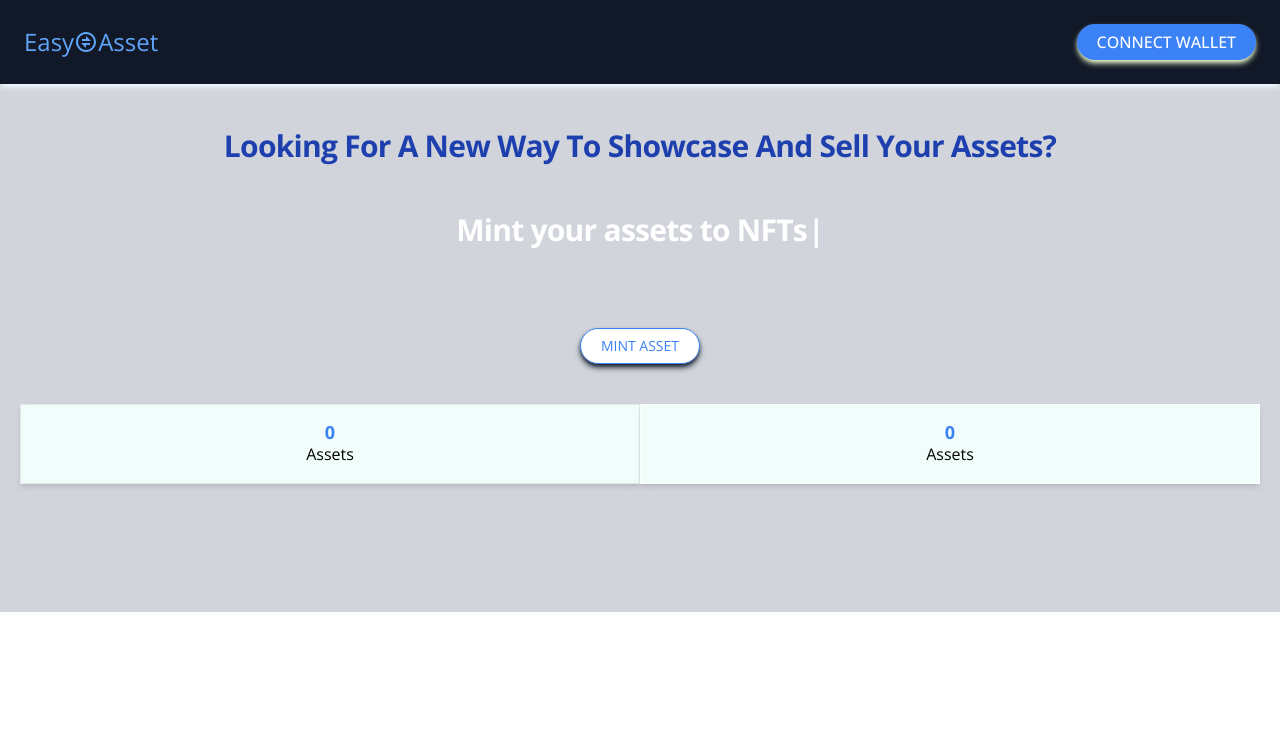
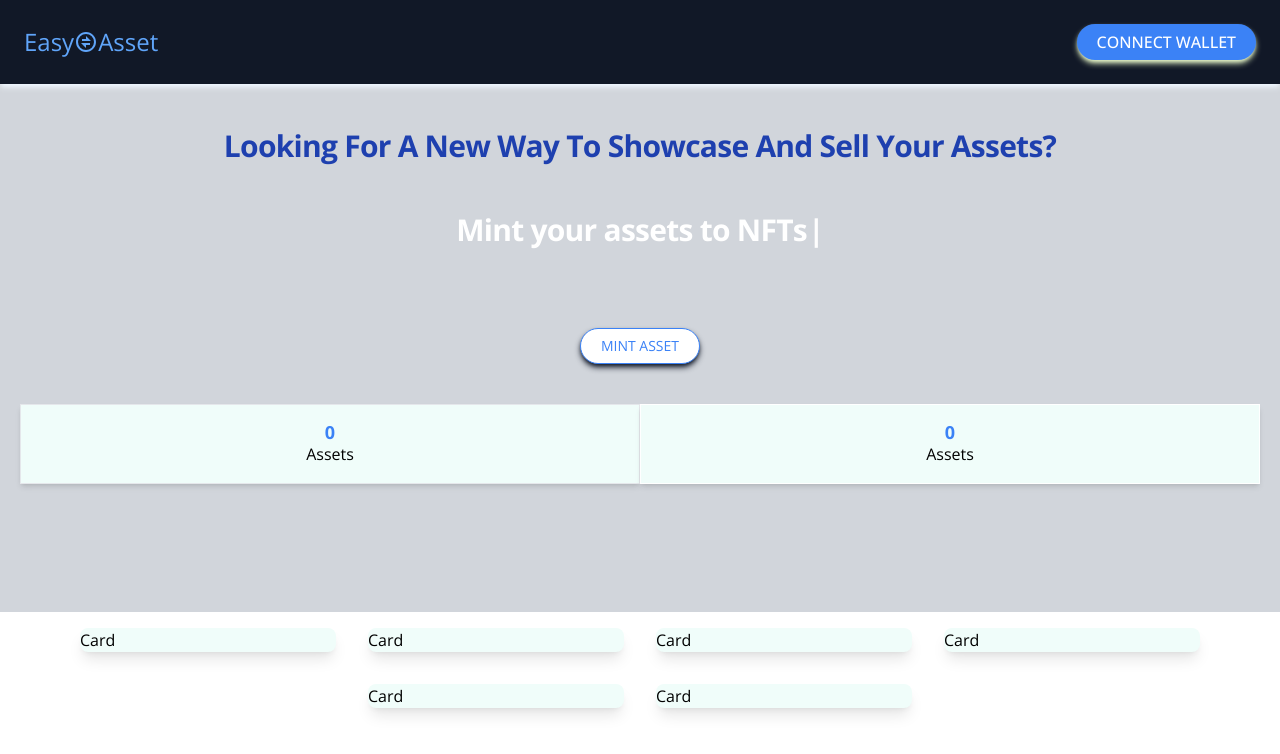
Before and after one commit to LamsyA/EasyAsset, a React (Vite) app: page / in a window 1280 px wide. Shown: the top 754 px of the page. Built offline with nearby package versions, Linux system fonts and the light colour scheme.

Commit message:
Asset Card

```diff
--- /dev/null
+++ b/src/component/Assets.jsx
@@ -0,0 +1,21 @@
+import React from 'react'
+
+const Assets = () => {
+    return (
+        <div className='flex flex-col px-6'>
+            <div className='flex justify-center items-center flex-wrap'>
+                {Array(6).fill().map((card, i) => (
+                    <AssetCard key={i} />
+                ))}
+            </div>
+        </div>
+    )
+}
+
+const AssetCard = ({ card }) => (
+    <div id='assets' className='rounded-lg shadow-lg bg-teal-50 w-64 m-4'>
+        Card
+    </div>
+)
+
+export default Assets
--- a/src/component/Navbar.jsx
+++ b/src/component/Navbar.jsx
@@ -1,17 +1,18 @@
 import React from 'react'
 import { RiExchangeLine } from 'react-icons/ri'
+import { Link } from 'react-router-dom'
 
 const Navbar = () => {
     return (
         <header className="flex justify-between items-center p-6 shadow-md
          text-blue-300 hover:text-blue-400 fixed top-0 left-0 right-0
          cursor-pointer bg-gray-900 shadow-blue-50  ">
-            <a href='#' className='flex justify-start items-center text-2xl
+            <Link to='/' className='flex justify-start items-center text-2xl
             '>
                 <span>Easy </span>
                 <RiExchangeLine />
                 <span> Asset</span>
-            </a>
+            </Link>
             <div className=' flex justify-center space bg-blue-500 px-5 py-2
             rounded-full text-white shadow-md shadow-lime-100 hover:shadow-gray-900
             hover:bg-blue-600'>
--- a/src/views/Home.jsx
+++ b/src/views/Home.jsx
@@ -1,9 +1,11 @@
+import Assets from "../component/Assets"
 import Hero from "../component/Hero"
 
 const Home = () => {
     return (
         <>
             <Hero />
+            <Assets />
         </>
     )
 }
```
